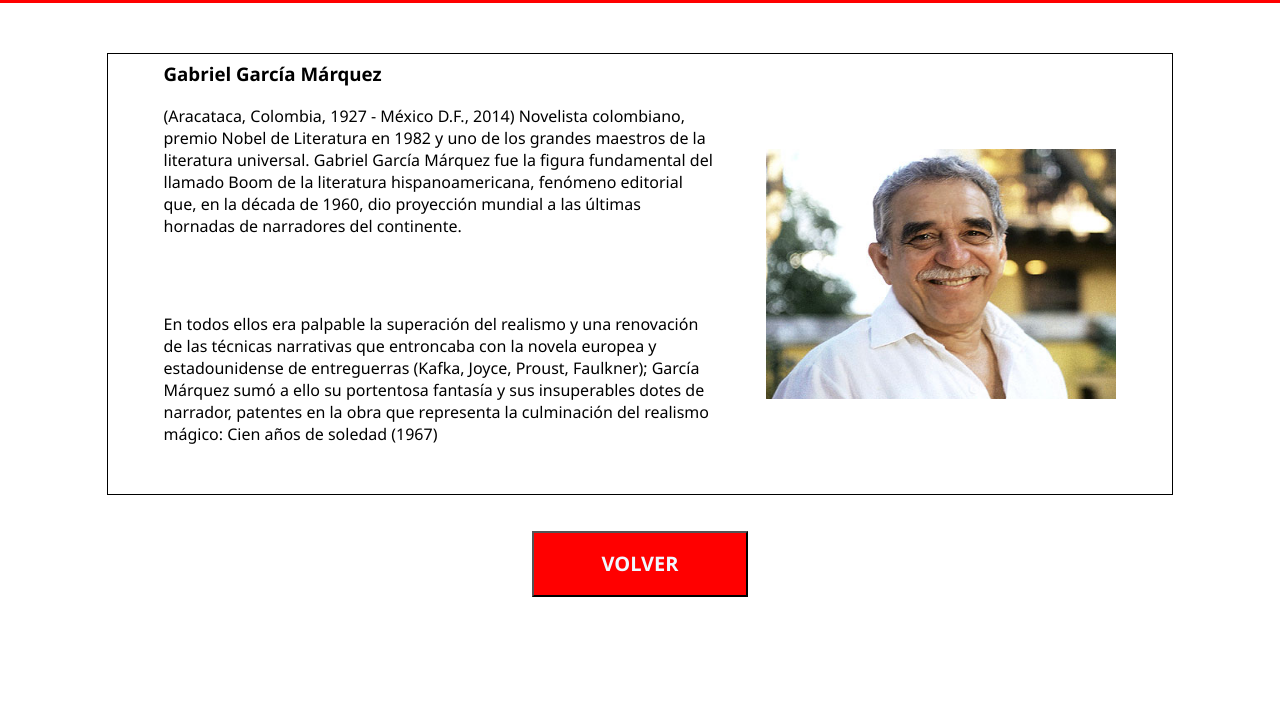
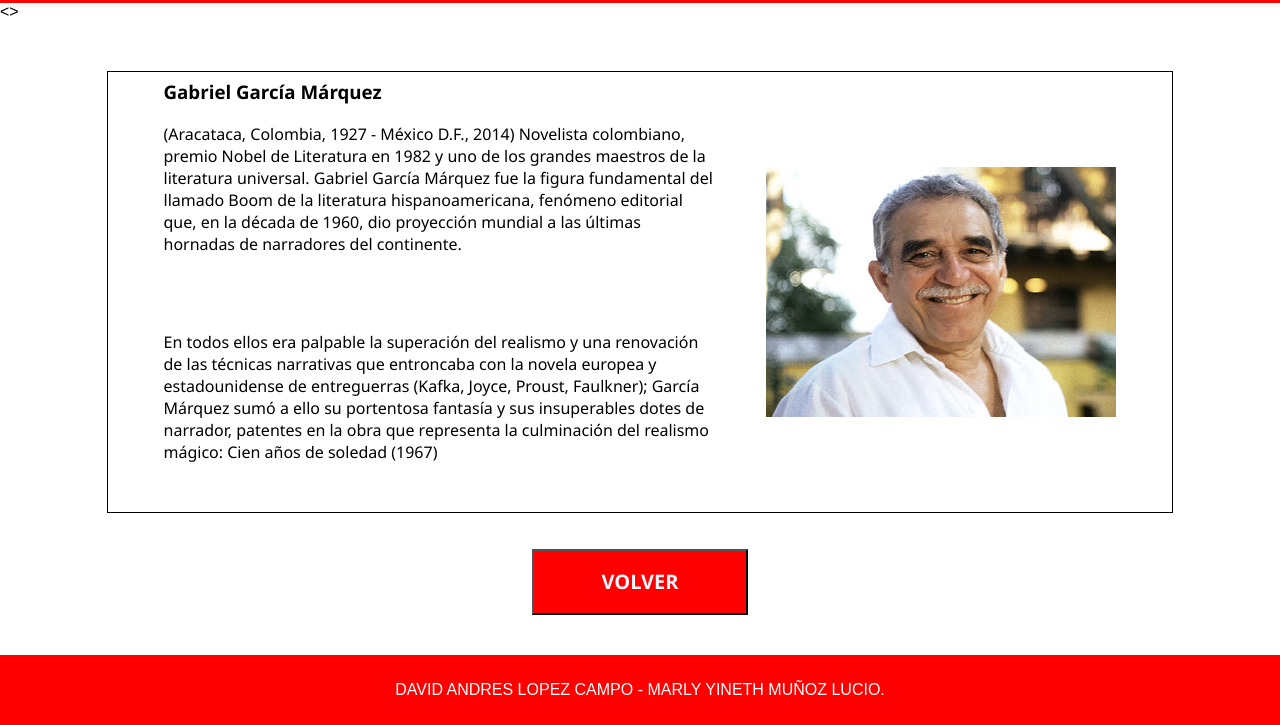
Before and after one commit to ElAustinXD/TallerLen, a plain HTML site: page biografia.html in a window 1280 px wide. Shown: the part 81-806 px from the top of the page. Drawn offline with Linux system fonts and the light colour scheme.

Commit message:
agregamos el FOOTER de biografia

```diff
--- a/biografia.html
+++ b/biografia.html
@@ -35,7 +35,7 @@
 </body>
 <!------------------------------------------------------------------------------------------->
 
-<body>
+<>
     <div class="center">
 
         <div class="contenedor">
@@ -74,6 +74,39 @@
             </button>
         </center>
     </div>
-</body>
+    <!------------------------------------------------------------------------------------------------------------------------->
+    <!-- Creamos pie de pagina-->
+    <!DOCTYPE html>
+    <html>
 
-</html>
+    <head>
+        <title>pie de pagina</title>
+        <style>
+            body {
+                margin: 0;
+                padding: 0;
+            }
+
+            #content {
+                padding: 20px;
+            }
+
+            footer {
+                background-color: red;
+                color: white;
+                text-align: center;
+                padding: 10px;
+            }
+        </style>
+    </head>
+
+    <body>
+        <div id="content">
+            <!-- texto que se muestra en la pagina -->
+        </div>
+        <footer>
+            <p>DAVID ANDRES LOPEZ CAMPO - MARLY YINETH MUÑOZ LUCIO.</p>
+        </footer>
+    </body>
+
+    </html>
```
